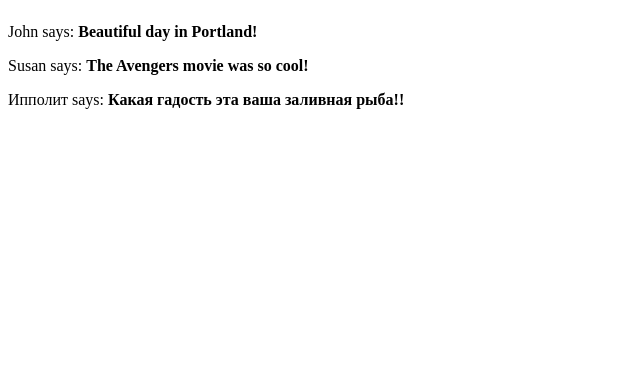
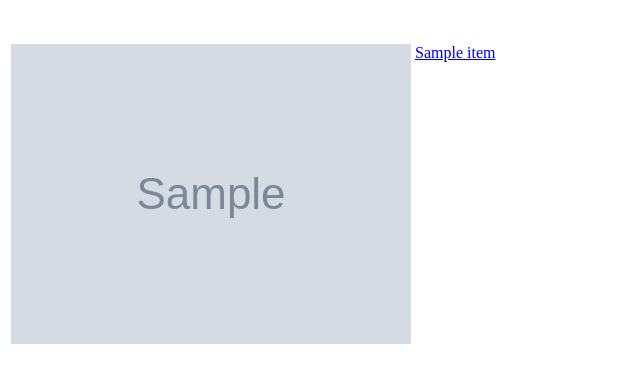
Before and after one commit to johuex/wishlist_rest, a Flask app: page / in a window 1280 px wide. Shown: the part 135-518 px from the top of the page, without its empty margins (0-640 px from the left). Run offline with Flask 2, Linux system fonts and the light colour scheme; grey boxes marked "Sample" are stand-in pictures; a database or web service that is not in the repository returns one stand-in record (values such as "Sample title"); some libraries are stand-ins or nearby versions.

Commit message:
user_profile work

```diff
--- a/app/models.py
+++ b/app/models.py
@@ -12,7 +12,7 @@ class User(UserMixin):
                  about = None, birthday = None, password_hash = None, nickname = None, email = None, last_seen = None):
         self.user_id = user_id
         self.phone_number = phone_number
-        self.name = name
+        self.user_name = name
         self.surname = surname
         self.userpic = userpic
         self.about = about
@@ -34,7 +34,6 @@ class User(UserMixin):
 
 @login.user_loader
 def load_user(user_id):
-    # TODO исправить user_ID to id
     """пользовательский загрузчик (связываем Flask-Login и БД)"""
     conn = cn.get_connection()
     cursor = conn.cursor()
--- a/app/routes.py
+++ b/app/routes.py
@@ -15,22 +15,13 @@ import datetime
 def index():
     """главная страница"""
     """тут будут последние 50 открытых желаний всех пользователей"""
-    user = {'username': 'Эльдар Рязанов'}
-    posts = [
-        {
-            'author': {'username': 'John'},
-            'body': 'Beautiful day in Portland!'
-        },
-        {
-            'author': {'username': 'Susan'},
-            'body': 'The Avengers movie was so cool!'
-        },
-        {
-            'author': {'username': 'Ипполит'},
-            'body': 'Какая гадость эта ваша заливная рыба!!'
-        }
-    ]
-    return render_template('index.html', title='Home Page', posts=posts)
+    conn = cn.get_connection()
+    curs = conn.cursor()
+    sql = "SELECT * FROM item WHERE access_level = %s LIMIT 50;"
+    curs.execute(sql, (True,))
+    result = curs.fetchall()
+    conn.close()
+    return render_template('index.html', wish_item=result)
 
 
 @app.route('/login', methods=['GET', 'POST'])
@@ -121,9 +112,15 @@ def user_profile(nickname):
         user = None
         # TODO вывод об ошибке, что пользователь не найден
     else:
-        user = User(result['user_id'], result['phone_number'], result['name'], result['surname'], result['userpic'],
+        user = User(result['user_id'], result['phone_number'], result['user_name'], result['surname'], result['userpic'],
                     result['about'], result['birthday'], result['password_hash'], result['nickname'], result['email'])
-    return render_template('user_profile.html', user=user)
+        conn = cn.get_connection()
+        curs = conn.cursor()
+        sql = "SELECT * FROM item WHERE access_level = %s;"
+        curs.execute(sql, (True,))
+        result = curs.fetchall()
+        conn.close()
+    return render_template('user_profile.html', user=user, wish_item=result)
 
 
 @app.route('/edit_profile', methods=['GET', 'POST'])
@@ -133,6 +130,7 @@ def edit_profile():
     if form.validate_on_submit():
         # если пользователь изменил информацию и она прошла валидацию, то данные сохраняются и записываются в БД
         current_user.user_name = form.user_name.data
+        current_user.nickname = form.nickname.data
         current_user.surname = form.surname.data
         current_user.birthday = form.birthday.data
         current_user.email = form.email.data
@@ -154,6 +152,7 @@ def edit_profile():
     elif request.method == 'GET':
         # если метод GET, то в формы записываем данные пользователя
         form.user_name.data = current_user.user_name
+        form.nickname = current_user.nickname
         form.surname.data = current_user.surname
         form.birthday.data = current_user.birthday
         form.email.data = current_user.email
--- a/app/templates/_wish.html
+++ b/app/templates/_wish.html
@@ -3,6 +3,7 @@
     <!-- TODO пример отображения картинки другого пользователя-->
     <tr valign="top"> <!--строка из ячеек-->
         <td><img src="{{ wish_item.picture }}"></td> <!--ячейка таблицы-->
-        <td>{{ wish_item.title }}</td>
+        <td><p><a href="{{ url_for('????') }}"> {{ wish_item.title}} </a></p></td> <!--TODO ссылка на wish_item-->
+
     </tr>
 </table>
--- a/app/templates/index.html
+++ b/app/templates/index.html
@@ -2,7 +2,13 @@
 
 {% block content %}
     <h1>Hi, {{ current_user.nickname }}!</h1>
-    {% for post in posts %}
-    <div><p>{{ post.author.username }} says: <b>{{ post.body }}</b></p></div>
-    {% endfor %}
+    <br>
+    <!--отображение открытых желаний всех пользователей-->
+    {% if wish_item %}
+        {% for wish_item in wish_item %}
+            {% include '_wish.html' %}
+        {% endfor %}
+    {% else %}
+        There are no wishes yet
+    {% endif %}
 {% endblock %}
--- a/scripts/create_db.sql
+++ b/scripts/create_db.sql
@@ -151,3 +151,17 @@ create table item_degree
 	constraint item_degree_pk
 		primary key ("item_ID", degree)
 );
+
+create table user_item
+(
+	user_id int not null
+		constraint user_item_users_user_id_fk
+			references users
+				on update cascade on delete cascade,
+	item_id int not null
+		constraint user_item_item_item_id_fk
+			references item
+				on update cascade on delete cascade,
+	constraint user_item_pk
+		primary key (item_id, user_id)
+);
--- a/scripts/insert_data.sql
+++ b/scripts/insert_data.sql
@@ -0,0 +1,2 @@
+--INSERT INTO status VALUES (),()
+INSERT INTO degree_of_desire VALUES ("I really really want this gift"),("I really want this gift"),("I want this gift"),("I don%$'t really want this gift"), ("I don%$'t want this gift") ESCAPE $;
```
Also changed, not shown: app/forms.py (+15 -4 lines), app/templates/edit_profile.html (+9 -9 lines), app/templates/user_profile.html (+5 -3 lines), DB_wishlist.png, 1 other file.
